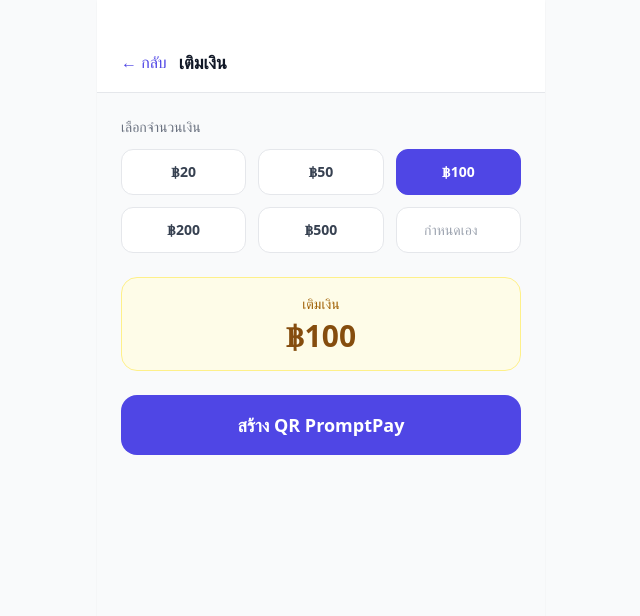
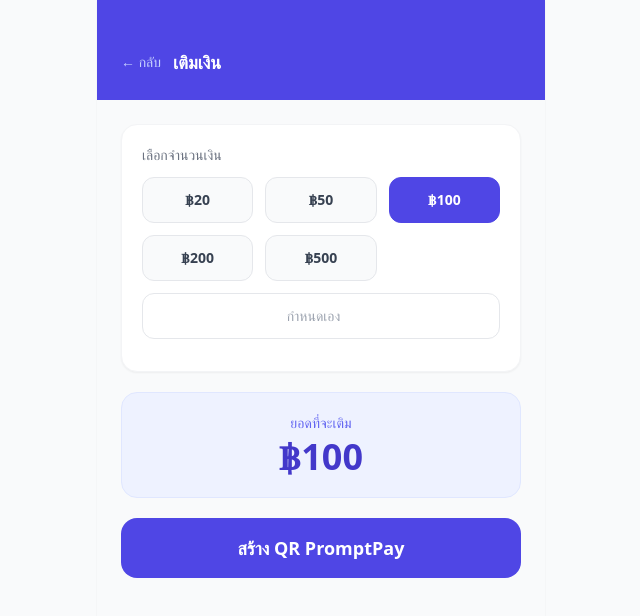
Before and after one commit to tobetech/qr-member, a Next.js app: page /menu/topup in a window 1280 px wide. Shown: the top 616 px of the page, without its empty margins (319-959 px from the left). Built offline with nearby package versions, Linux system fonts and the light colour scheme; no server answers.

Commit message:
update topup page theme to match menu style

```diff
--- a/app/menu/topup/page.tsx
+++ b/app/menu/topup/page.tsx
@@ -1,133 +1,109 @@
-"use client";
-import { useState, useEffect, useRef } from "react";
-import { useRouter } from "next/navigation";
-import { createClient } from "@/lib/supabase";
+'use client'
+import { useState, useEffect, useRef } from 'react'
+import { useRouter } from 'next/navigation'
+import { createClient } from '@/lib/supabase'
 import { useSessionGuard } from '@/lib/hooks/useSessionGuard'
 
-const AMOUNTS = [20, 50, 100, 200, 500];
+const AMOUNTS = [20, 50, 100, 200, 500]
 
 export default function TopupPage() {
-  const router = useRouter();
-  const supabase = createClient();
-  useSessionGuard();
-  const [amount, setAmount] = useState(100);
-  const [custom, setCustom] = useState("");
-  const [qrUrl, setQrUrl] = useState("");
-  const [orderNo, setOrderNo] = useState("");
-  const [status, setStatus] = useState<
-    "idle" | "creating" | "waiting" | "success" | "error"
-  >("idle");
-  const [errorMsg, setErrorMsg] = useState("");
-  const pollRef = useRef<NodeJS.Timeout | null>(null);
+  const router = useRouter()
+  const supabase = createClient()
+  useSessionGuard()
 
-  const finalAmount = custom ? parseInt(custom) : amount;
+  const [amount, setAmount] = useState(100)
+  const [custom, setCustom] = useState('')
+  const [qrUrl, setQrUrl] = useState('')
+  const [orderNo, setOrderNo] = useState('')
+  const [status, setStatus] = useState<'idle' | 'creating' | 'waiting' | 'success' | 'error'>('idle')
+  const [errorMsg, setErrorMsg] = useState('')
+  const [isSubmitting, setIsSubmitting] = useState(false)
+  const pollRef = useRef<NodeJS.Timeout | null>(null)
 
-  useEffect(() => {
-    return () => {
-      if (pollRef.current) clearInterval(pollRef.current);
-    };
-  }, []);
+  const finalAmount = custom ? parseInt(custom) : amount
 
-  const [isSubmitting, setIsSubmitting] = useState(false);
+  useEffect(() => { return () => { if (pollRef.current) clearInterval(pollRef.current) } }, [])
 
   async function handleCreateOrder() {
-    if (isSubmitting) return;
-    if (!finalAmount || finalAmount <= 0) return;
+    if (isSubmitting || !finalAmount || finalAmount <= 0) return
+    setIsSubmitting(true)
+    setStatus('creating')
+    setErrorMsg('')
+    try {
+      const { data: { user } } = await supabase.auth.getUser()
+      if (!user) { router.push('/login'); return }
 
-    setIsSubmitting(true);
-    setStatus("creating");
-    setErrorMsg("");
+      const res = await fetch(`${process.env.NEXT_PUBLIC_BACKEND_URL}/api/topup/create`, {
+        method: 'POST',
+        headers: { 'Content-Type': 'application/json' },
+        body: JSON.stringify({ user_id: user.id, amount: finalAmount }),
+      })
+      const data = await res.json()
+      if (!res.ok) throw new Error(data.error || 'เกิดข้อผิดพลาด')
 
-    try {
-      const {
-        data: { user },
-      } = await supabase.auth.getUser();
-      if (!user) {
-        router.push("/login");
-        return;
-      }
-
-      const res = await fetch(
-        `${process.env.NEXT_PUBLIC_BACKEND_URL}/api/topup/create`,
-        {
-          method: "POST",
-          headers: { "Content-Type": "application/json" },
-          body: JSON.stringify({ user_id: user.id, amount: finalAmount }),
-        },
-      );
-
-      const data = await res.json();
-      if (!res.ok) throw new Error(data.error || "เกิดข้อผิดพลาด");
-
-      setQrUrl(data.qr_code);
-      setOrderNo(data.mch_order_no);
-      setStatus("waiting");
+      setQrUrl(data.qr_code)
+      setOrderNo(data.mch_order_no)
+      setStatus('waiting')
 
       pollRef.current = setInterval(async () => {
-        const r = await fetch(
-          `${process.env.NEXT_PUBLIC_BACKEND_URL}/api/topup/status/${data.mch_order_no}`,
-        );
-        const d = await r.json();
-        if (d.status === "completed") {
-          clearInterval(pollRef.current!);
-          setStatus("success");
-        }
-      }, 3000);
+        const r = await fetch(`${process.env.NEXT_PUBLIC_BACKEND_URL}/api/topup/status/${data.mch_order_no}`)
+        const d = await r.json()
+        if (d.status === 'completed') { clearInterval(pollRef.current!); setStatus('success') }
+      }, 3000)
     } catch (err: any) {
-      setErrorMsg(err.message);
-      setStatus("error");
+      setErrorMsg(err.message)
+      setStatus('error')
     } finally {
-      setIsSubmitting(false);
+      setIsSubmitting(false)
     }
   }
 
   function reset() {
-    if (pollRef.current) clearInterval(pollRef.current);
-    setStatus("idle");
-    setQrUrl("");
-    setOrderNo("");
+    if (pollRef.current) clearInterval(pollRef.current)
+    setStatus('idle')
+    setQrUrl('')
+    setOrderNo('')
+    setCustom('')
   }
 
   function handleSaveQR() {
-    if (!qrUrl) return;
-
-    const link = document.createElement("a");
-    link.href = qrUrl;
-    link.download = `promptpay-qr-${orderNo}.png`;
-    document.body.appendChild(link);
-    link.click();
-    document.body.removeChild(link);
+    if (!qrUrl) return
+    const link = document.createElement('a')
+    link.href = qrUrl
+    link.download = `promptpay-qr-${orderNo}.png`
+    document.body.appendChild(link)
+    link.click()
+    document.body.removeChild(link)
   }
 
   return (
-    <div className="min-h-screen bg-gray-50">
-      <div className="bg-white px-6 pt-12 pb-4 flex items-center gap-3 border-b">
-        <button
-          onClick={() => router.back()}
-          className="text-indigo-600 font-medium"
-        >
+    <div className="min-h-screen flex flex-col bg-gray-50">
+
+      {/* Header — เหมือนหน้า menu */}
+      <div className="bg-indigo-600 px-6 pt-12 pb-6">
+        <div className="flex items-center gap-3">
+          <button onClick={() => router.back()} className="text-indigo-200 font-medium text-sm">
             ← กลับ
           </button>
-        <h1 className="font-bold text-lg text-gray-900">เติมเงิน</h1>
+          <h1 className="text-white font-bold text-lg">เติมเงิน</h1>
+        </div>
       </div>
 
-      {status === "idle" && (
-        <div className="px-6 py-6 space-y-6">
-          <div>
-            <p className="text-sm text-gray-500 mb-3">เลือกจำนวนเงิน</p>
-            <div className="grid grid-cols-3 gap-3">
-              {AMOUNTS.map((a) => (
+      {/* IDLE */}
+      {status === 'idle' && (
+        <div className="flex-1 px-6 py-6 space-y-5">
+          {/* เลือกจำนวน */}
+          <div className="bg-white rounded-2xl border border-gray-100 shadow-sm p-5">
+            <p className="text-sm font-medium text-gray-500 mb-3">เลือกจำนวนเงิน</p>
+            <div className="grid grid-cols-3 gap-3 mb-3">
+              {AMOUNTS.map(a => (
                 <button
                   key={a}
-                  onClick={() => {
-                    setAmount(a);
-                    setCustom("");
-                  }}
-                  className={`py-3 rounded-xl font-semibold text-sm border transition active:scale-95
-                    ${
+                  onClick={() => { setAmount(a); setCustom('') }}
+                  className={`py-3 rounded-xl font-semibold text-sm border transition active:scale-95 ${
                     amount === a && !custom
-                        ? "bg-indigo-600 text-white border-indigo-600"
-                        : "bg-white text-gray-700 border-gray-200"
+                      ? 'bg-indigo-600 text-white border-indigo-600'
+                      : 'bg-gray-50 text-gray-700 border-gray-200 hover:border-indigo-300'
                   }`}
                 >
                   ฿{a}
@@ -137,22 +113,21 @@ export default function TopupPage() {
                 type="number"
                 placeholder="กำหนดเอง"
                 value={custom}
-                onChange={(e) => setCustom(e.target.value)}
-                className="py-3 px-2 rounded-xl border border-gray-200 text-center text-sm text-gray-700 focus:outline-none focus:ring-2 focus:ring-indigo-500"
+                onChange={e => setCustom(e.target.value)}
+                className="py-3 px-2 rounded-xl border border-gray-200 text-center text-sm text-gray-700 focus:outline-none focus:ring-2 focus:ring-indigo-500 col-span-3"
               />
             </div>
           </div>
 
-          <div className="bg-yellow-50 border border-yellow-200 rounded-2xl p-4 text-center">
-            <p className="text-sm text-yellow-700">เติมเงิน</p>
-            <p className="text-3xl font-bold text-yellow-800 mt-1">
-              ฿{finalAmount || 0}
-            </p>
+          {/* สรุปยอด */}
+          <div className="bg-indigo-50 border border-indigo-100 rounded-2xl p-5 text-center">
+            <p className="text-sm text-indigo-500 font-medium">ยอดที่จะเติม</p>
+            <p className="text-4xl font-bold text-indigo-700 mt-1">฿{finalAmount || 0}</p>
           </div>
 
           <button
             onClick={handleCreateOrder}
-            disabled={!finalAmount || isSubmitting}
+            disabled={!finalAmount || finalAmount <= 0 || isSubmitting}
             className="w-full py-4 bg-indigo-600 text-white rounded-2xl font-semibold text-lg active:scale-95 transition disabled:opacity-50"
           >
             สร้าง QR PromptPay
@@ -160,40 +135,39 @@ export default function TopupPage() {
         </div>
       )}
 
-      {status === "creating" && (
-        <div className="flex flex-col items-center justify-center py-20 gap-4">
+      {/* CREATING */}
+      {status === 'creating' && (
+        <div className="flex-1 flex flex-col items-center justify-center gap-4 py-20">
           <div className="w-12 h-12 border-4 border-indigo-600 border-t-transparent rounded-full animate-spin" />
-          <p className="text-gray-500">กำลังสร้าง QR Code...</p>
+          <p className="text-gray-500 text-sm">กำลังสร้าง QR Code...</p>
         </div>
       )}
 
-      {status === "waiting" && (
-        <div className="px-6 py-6 flex flex-col items-center gap-6">
-          <div className="text-center">
-            <p className="text-gray-500 text-sm">สแกนเพื่อเติมเงิน</p>
-            <p className="text-2xl font-bold text-gray-900">฿{finalAmount}</p>
+      {/* WAITING */}
+      {status === 'waiting' && (
+        <div className="flex-1 px-6 py-6 flex flex-col items-center gap-5">
+          <div className="bg-white rounded-2xl border border-gray-100 shadow-sm p-5 w-full text-center">
+            <p className="text-sm text-gray-500 mb-1">สแกนเพื่อเติมเงิน</p>
+            <p className="text-3xl font-bold text-indigo-700 mb-5">฿{finalAmount}</p>
+
+            {qrUrl && (
+              <div className="flex justify-center mb-4">
+                <div className="p-3 bg-white border border-gray-200 rounded-2xl inline-block">
+                  <img src={qrUrl} alt="PromptPay QR" className="w-56 h-56" />
                 </div>
-
-          <div className="bg-white p-4 rounded-2xl border border-gray-200">
-            {qrUrl && (
-              <img
-                src={qrUrl}
-                alt="PromptPay QR"
-                className="w-64 h-64"
-                id="qr-image"
-              />
+              </div>
             )}
-          </div>
 
             <button
               onClick={handleSaveQR}
-            className="px-5 py-2.5 bg-gray-100 text-gray-700 rounded-full text-sm font-medium flex items-center gap-2 active:scale-95 transition"
+              className="px-5 py-2.5 bg-gray-100 text-gray-600 rounded-full text-sm font-medium active:scale-95 transition inline-flex items-center gap-2"
             >
               💾 บันทึกรูป QR
             </button>
+          </div>
 
           <div className="flex items-center gap-2 text-gray-400 text-sm">
-            <div className="w-4 h-4 border-2 border-gray-300 border-t-indigo-500 rounded-full animate-spin" />
+            <div className="w-4 h-4 border-2 border-gray-200 border-t-indigo-500 rounded-full animate-spin" />
             <span>กำลังรอการชำระเงิน...</span>
           </div>
 
@@ -203,21 +177,18 @@ export default function TopupPage() {
         </div>
       )}
 
-      {status === "success" && (
+      {/* SUCCESS */}
+      {status === 'success' && (
         <div className="flex-1 flex flex-col items-center justify-center px-6 gap-6 py-20">
-          <div className="w-24 h-24 bg-green-500 rounded-full flex items-center justify-center">
+          <div className="w-24 h-24 bg-green-500 rounded-full flex items-center justify-center shadow-lg">
             <span className="text-white text-5xl">✓</span>
           </div>
           <div className="text-center">
-            <h2 className="text-2xl font-bold text-gray-900">
-              เติมเงินสำเร็จ!
-            </h2>
-            <p className="text-gray-500 mt-1">
-              ฿{finalAmount} เข้า wallet แล้ว
-            </p>
+            <h2 className="text-2xl font-bold text-gray-900">เติมเงินสำเร็จ!</h2>
+            <p className="text-gray-500 mt-1">฿{finalAmount} เข้า wallet แล้ว</p>
           </div>
           <button
-            onClick={() => router.push("/menu")}
+            onClick={() => router.push('/menu')}
             className="w-full py-4 bg-indigo-600 text-white rounded-2xl font-semibold text-lg active:scale-95 transition"
           >
             กลับหน้าหลัก
@@ -225,12 +196,16 @@ export default function TopupPage() {
         </div>
       )}
 
-      {status === "error" && (
+      {/* ERROR */}
+      {status === 'error' && (
         <div className="flex-1 flex flex-col items-center justify-center px-6 gap-6 py-20">
-          <div className="w-24 h-24 bg-red-500 rounded-full flex items-center justify-center">
+          <div className="w-24 h-24 bg-red-500 rounded-full flex items-center justify-center shadow-lg">
             <span className="text-white text-5xl">✕</span>
           </div>
-          <p className="text-gray-600 text-center">{errorMsg}</p>
+          <div className="text-center">
+            <h2 className="text-xl font-bold text-gray-900">เกิดข้อผิดพลาด</h2>
+            <p className="text-gray-500 mt-1 text-sm">{errorMsg}</p>
+          </div>
           <button
             onClick={reset}
             className="w-full py-4 bg-indigo-600 text-white rounded-2xl font-semibold"
@@ -239,6 +214,7 @@ export default function TopupPage() {
           </button>
         </div>
       )}
+
     </div>
-  );
+  )
 }
```
Lines whose indentation alone changed are shown as unchanged.
